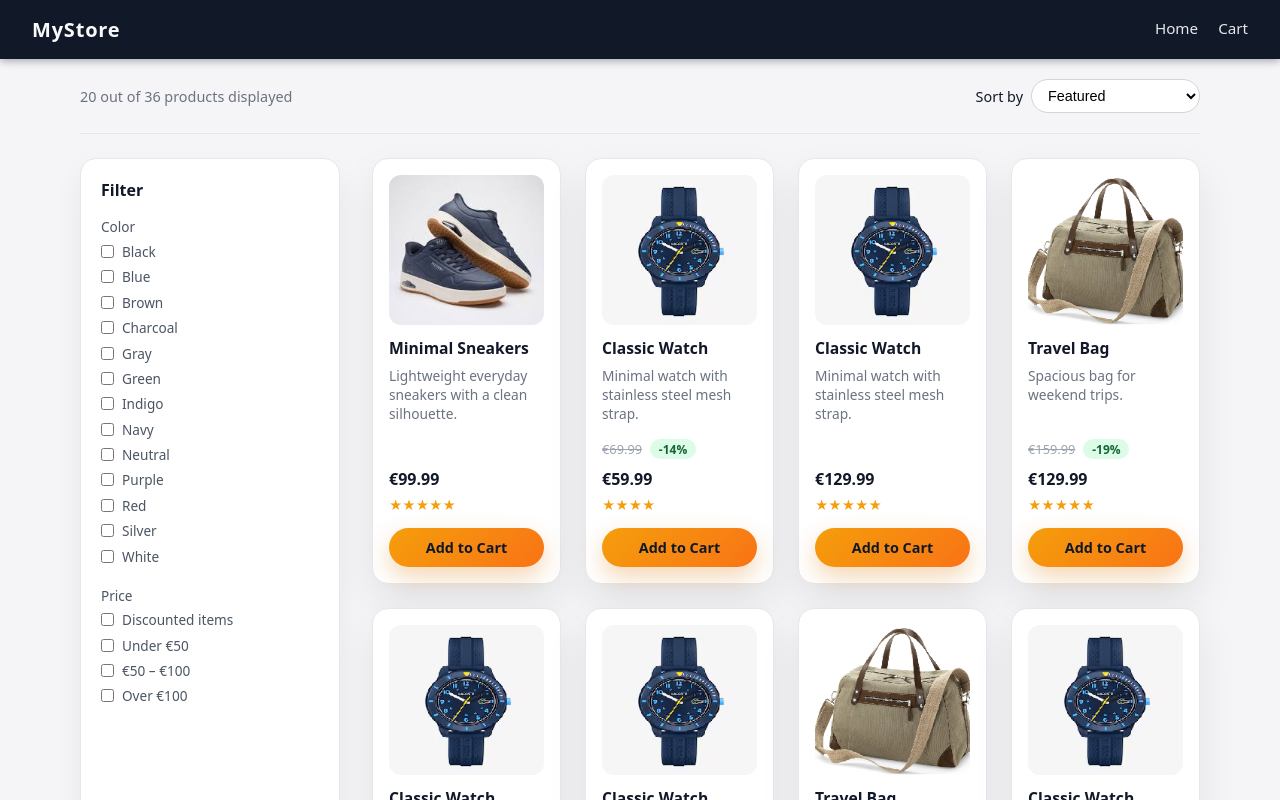
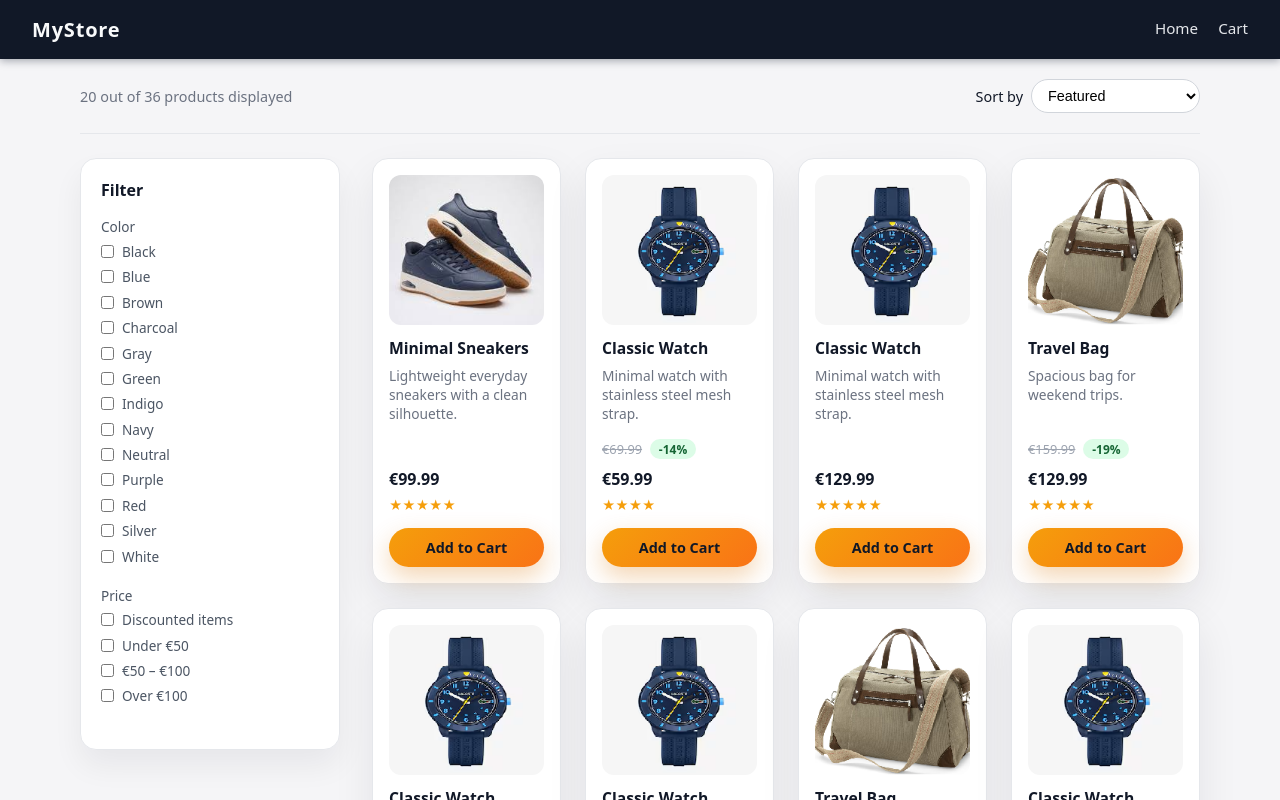
Before and after one commit to BozhidarZagorov/MyStore, a React (Vite) app: page / in a window 1280 px wide. Shown: the top 800 px of the page. Built offline with nearby package versions, Linux system fonts and the light colour scheme.

Commit message:
make the filter bar sticky as well

```diff
--- a/src/styles.css
+++ b/src/styles.css
@@ -39,6 +39,10 @@ main {
 }
 
 /* Sticky header / navbar */
+:root {
+  --navbar-height: 4.5rem;
+}
+
 .navbar {
   position: sticky;
   top: 0;
@@ -140,6 +144,12 @@ main {
 
 /* Filter sidebar */
 .plp-filters {
+  position: sticky;
+  top: calc(var(--navbar-height) + 1rem);
+  align-self: start;
+  max-height: calc(100vh - var(--navbar-height) - 2rem);
+  overflow-y: auto;
+  overscroll-behavior: contain;
   background-color: #ffffff;
   border-radius: 1rem;
   padding: 1.25rem 1.25rem 1.5rem;
```
